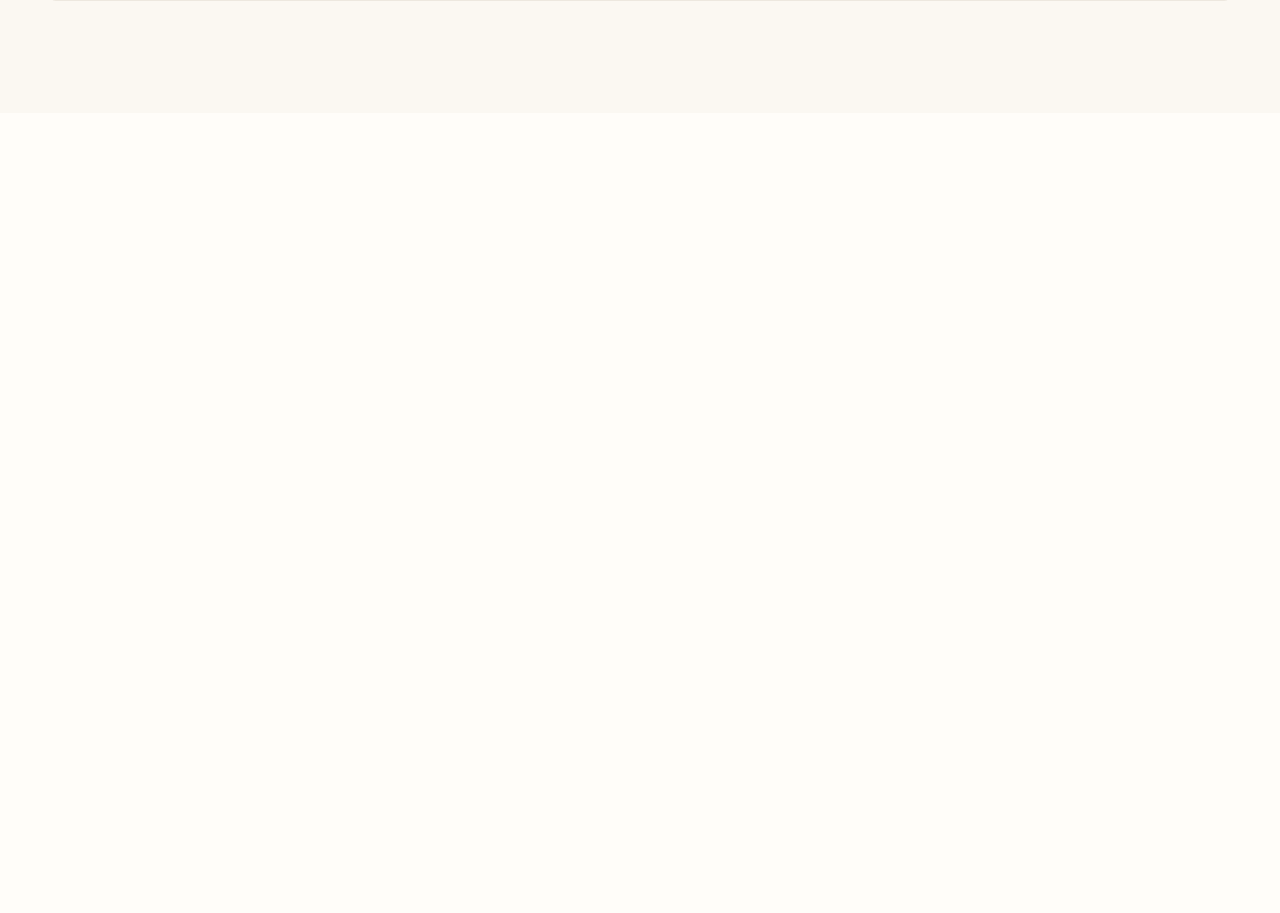
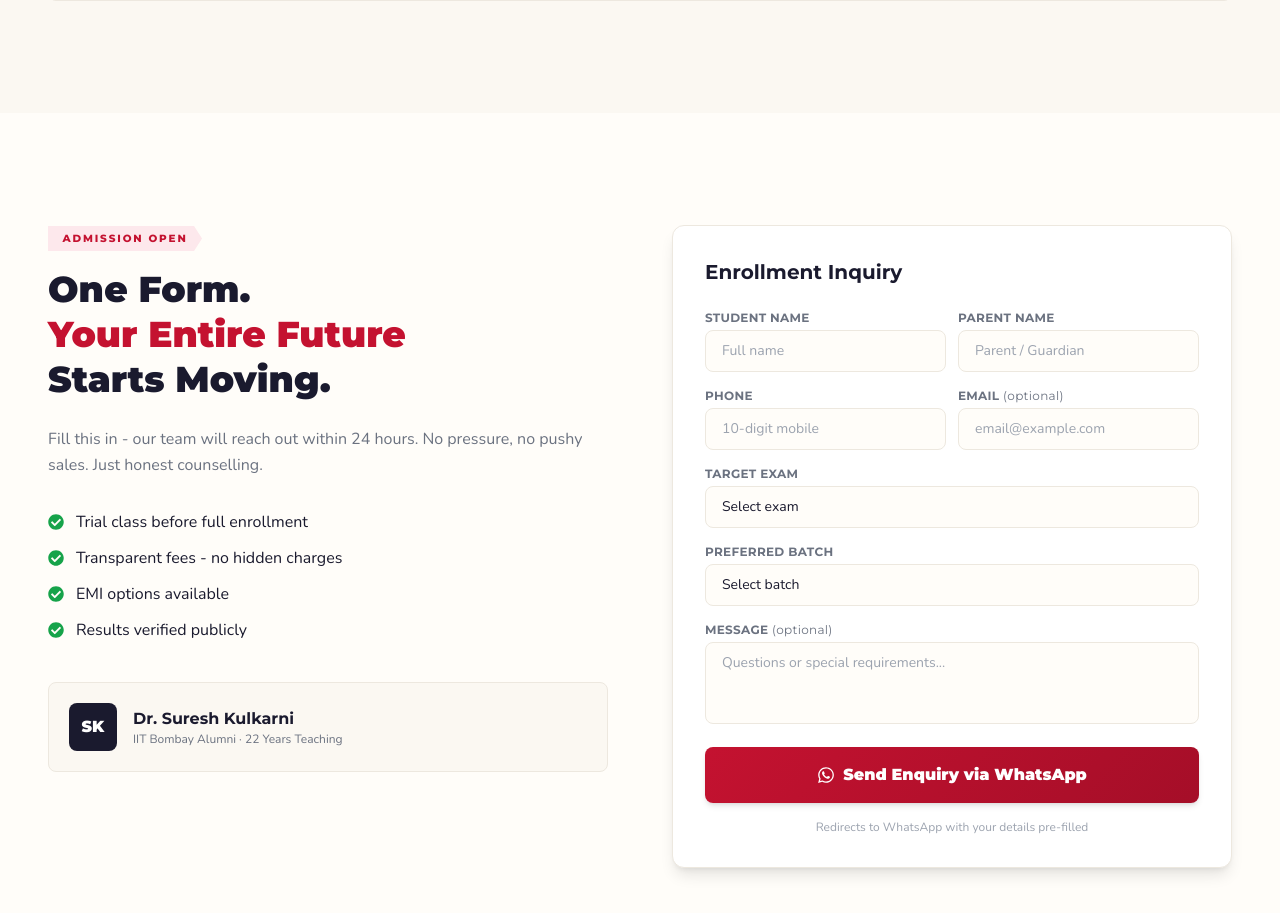
Before and after one commit to NIHHHHHHHHHHH/scalence-academy, a Next.js app: page / in a window 1280 px wide. Shown: the part 7060-7973 px from the top of the page. Before the commit the page ends 7173 px from the top, so only its background shows below. Built offline with nearby package versions, Linux system fonts and the light colour scheme.

Commit message:
feat: add enorollment section with data

```diff
--- a/src/app/page.js
+++ b/src/app/page.js
@@ -6,6 +6,7 @@ import WhyUs from "@/components/WhyUs";
 import DayTimeline from "@/components/interactive/DayTimeline";
 import AudienceToggle from "@/components/interactive/AudienceToggle";
 import SeatGrid from "@/components/interactive/SeatGrid";
+import Enrollment from "@/components/Enrollment";
 
 export default function Home() {
   return (
@@ -18,6 +19,7 @@ export default function Home() {
       <DayTimeline />
       <AudienceToggle />
       <SeatGrid />
+      <Enrollment />
     </>
   );
 }
--- /dev/null
+++ b/src/components/Enrollment.jsx
@@ -0,0 +1,138 @@
+"use client";
+import { useState } from "react";
+import { motion } from "framer-motion";
+import { FaWhatsapp, FaCheckCircle } from "react-icons/fa";
+import { instituteInfo, targetExams, preferredBatches } from "@/data/coachingData";
+import { AnimatedSection, Button } from "@/components/ui";
+
+const initialForm = { studentName:"", parentName:"", phone:"", email:"", exam:"", batch:"", message:"" };
+const highlights = ["Trial class before full enrollment","Transparent fees - no hidden charges","EMI options available","Results verified publicly"];
+
+export default function Enrollment() {
+  const [form, setForm] = useState(initialForm);
+  const [errors, setErrors] = useState({});
+
+  const validate = () => {
+    const e = {};
+    if (!form.studentName.trim()) e.studentName = "Required";
+    if (!form.parentName.trim()) e.parentName  = "Required";
+    if (!/^[6-9]\d{9}$/.test(form.phone.replace(/\D/g,""))) e.phone = "Valid 10-digit number required";
+    if (!form.exam) e.exam  = "Required";
+    if (!form.batch) e.batch = "Required";
+    return e;
+  };
+
+  const handleChange = (e) => {
+    setForm(p => ({...p,[e.target.name]:e.target.value}));
+    setErrors(p => ({...p,[e.target.name]:""}));
+  };
+
+  const handleSubmit = (e) => {
+    e.preventDefault();
+    const e2 = validate();
+    if (Object.keys(e2).length) { setErrors(e2); return; }
+    const msg = encodeURIComponent(
+      `Enrollment Inquiry - ${instituteInfo.nameFull}\n\nStudent: ${form.studentName}\nParent: ${form.parentName}\nPhone: ${form.phone}\nEmail: ${form.email||"-"}\nExam: ${form.exam}\nBatch: ${form.batch}\nMessage: ${form.message||"-"}`
+    );
+    window.open(`${instituteInfo.whatsapp}?text=${msg}`, "_blank");
+    setForm(initialForm);
+  };
+
+  const iClass = (f) =>
+    `w-full bg-bg border rounded-lg px-4 py-2.5 text-secondary font-body text-sm placeholder:text-text-faint focus:outline-none focus:ring-2 transition-all ${
+      errors[f] ? "border-urgent focus:border-urgent focus:ring-urgent/20" : "border-border focus:border-primary focus:ring-primary/20"
+    }`;
+
+  return (
+    <section id="enrollment" className="section-py bg-bg">
+      <div className="container-xl">
+        <div className="grid lg:grid-cols-2 gap-16 items-start">
+          <AnimatedSection variant="slideLeft">
+            <span className="section-badge-light">Admission Open</span>
+            <h2 className="font-display font-black text-secondary text-3xl lg:text-4xl mb-6 leading-tight">
+              One Form.<br />
+              <span className="text-primary">Your Entire Future</span><br />
+              Starts Moving.
+            </h2>
+            <p className="text-text-muted font-body leading-relaxed mb-8">
+              Fill this in - our team will reach out within 24 hours.
+              No pressure, no pushy sales. Just honest counselling.
+            </p>
+            <ul className="space-y-3 mb-10">
+              {highlights.map(h => (
+                <li key={h} className="flex items-center gap-3">
+                  <FaCheckCircle className="text-success shrink-0" />
+                  <span className="font-body text-secondary">{h}</span>
+                </li>
+              ))}
+            </ul>
+            <div className="bg-surface border border-border rounded-lg p-5 flex items-center gap-4">
+              <div className="w-12 h-12 rounded-lg bg-secondary flex items-center justify-center font-display font-black text-white shrink-0">SK</div>
+              <div>
+                <p className="font-display font-bold text-secondary">{instituteInfo.director}</p>
+                <p className="text-text-muted text-xs font-body">{instituteInfo.directorQual}</p>
+              </div>
+            </div>
+          </AnimatedSection>
+
+          <AnimatedSection variant="slideRight" delay={0.1}>
+            <div className="bg-white border border-border rounded-xl p-8 shadow-lg">
+              <h3 className="font-display font-bold text-secondary text-xl mb-6">Enrollment Inquiry</h3>
+              <form onSubmit={handleSubmit} noValidate className="space-y-4">
+                <div className="grid grid-cols-1 sm:grid-cols-2 gap-3">
+                  <div>
+                    <label className="block text-xs font-display font-bold text-text-muted uppercase tracking-wide mb-1">Student Name</label>
+                    <input name="studentName" type="text" value={form.studentName} onChange={handleChange} placeholder="Full name" className={iClass("studentName")} />
+                    {errors.studentName && <p className="text-urgent text-xs mt-1">{errors.studentName}</p>}
+                  </div>
+                  <div>
+                    <label className="block text-xs font-display font-bold text-text-muted uppercase tracking-wide mb-1">Parent Name</label>
+                    <input name="parentName" type="text" value={form.parentName} onChange={handleChange} placeholder="Parent / Guardian" className={iClass("parentName")} />
+                    {errors.parentName && <p className="text-urgent text-xs mt-1">{errors.parentName}</p>}
+                  </div>
+                </div>
+                <div className="grid grid-cols-1 sm:grid-cols-2 gap-3">
+                  <div>
+                    <label className="block text-xs font-display font-bold text-text-muted uppercase tracking-wide mb-1">Phone</label>
+                    <input name="phone" type="tel" value={form.phone} onChange={handleChange} placeholder="10-digit mobile" className={iClass("phone")} />
+                    {errors.phone && <p className="text-urgent text-xs mt-1">{errors.phone}</p>}
+                  </div>
+                  <div>
+                    <label className="block text-xs font-display font-bold text-text-muted uppercase tracking-wide mb-1">Email <span className="normal-case font-normal">(optional)</span></label>
+                    <input name="email" type="email" value={form.email} onChange={handleChange} placeholder="email@example.com" className={iClass("email")} />
+                  </div>
+                </div>
+                <div>
+                  <label className="block text-xs font-display font-bold text-text-muted uppercase tracking-wide mb-1">Target Exam</label>
+                  <select name="exam" value={form.exam} onChange={handleChange} className={`${iClass("exam")} appearance-none cursor-pointer`}>
+                    <option value="">Select exam</option>
+                    {targetExams.map(e => <option key={e} value={e}>{e}</option>)}
+                  </select>
+                  {errors.exam && <p className="text-urgent text-xs mt-1">{errors.exam}</p>}
+                </div>
+                <div>
+                  <label className="block text-xs font-display font-bold text-text-muted uppercase tracking-wide mb-1">Preferred Batch</label>
+                  <select name="batch" value={form.batch} onChange={handleChange} className={`${iClass("batch")} appearance-none cursor-pointer`}>
+                    <option value="">Select batch</option>
+                    {preferredBatches.map(b => <option key={b} value={b}>{b}</option>)}
+                  </select>
+                  {errors.batch && <p className="text-urgent text-xs mt-1">{errors.batch}</p>}
+                </div>
+                <div>
+                  <label className="block text-xs font-display font-bold text-text-muted uppercase tracking-wide mb-1">Message <span className="normal-case font-normal">(optional)</span></label>
+                  <textarea name="message" value={form.message} onChange={handleChange} rows={3} placeholder="Questions or special requirements..." className={`${iClass("message")} resize-none`} />
+                </div>
+                <motion.button type="submit" whileHover={{ scale:1.02 }} whileTap={{ scale:0.98 }}
+                  className="w-full gradient-primary text-white text-xs xs:text-base font-display font-black py-4 rounded-lg flex items-center justify-center gap-2 hover:opacity-90 transition-opacity shadow-md">
+                  <FaWhatsapp size={18} />
+                  Send Enquiry via WhatsApp
+                </motion.button>
+                <p className="text-text-faint text-xs text-center font-body">Redirects to WhatsApp with your details pre-filled</p>
+              </form>
+            </div>
+          </AnimatedSection>
+        </div>
+      </div>
+    </section>
+  );
+}
--- a/src/data/coachingData.js
+++ b/src/data/coachingData.js
@@ -14,6 +14,9 @@ export const instituteInfo = {
   yearsActive: "14+",
   maxBatchSize: 35,
   selectionRate: "94%",
+  whatsapp: "https://wa.me/919876000000",
+  director: "Dr. Suresh Kulkarni",
+  directorQual: "IIT Bombay Alumni · 22 Years Teaching",
 };
 
 export const toppers = [
@@ -248,3 +251,14 @@ export const batches = [
   { id: 3, name: "Dropper JEE/NEET", type: "1 Year", examTag: "JEE+NEET", startDate: "April 7, 2026", totalSeats: 35, filledSeats: 30 },
   { id: 4, name: "MHT-CET Crash",type: "3 Months", examTag: "MHT-CET", startDate: "Feb 10, 2026", totalSeats: 35, filledSeats: 32 },
 ];
+
+
+
+export const targetExams = [
+  "JEE Main", "JEE Advanced", "NEET UG", "MHT-CET", "Foundation (8-10th)"
+];
+
+
+export const preferredBatches = [
+  "JEE 2027 - June 2026", "NEET 2027 - June 2026", "Dropper Batch - April 2026", "MHT-CET Crash - Feb 2026", "Foundation - June 2026"
+];
```
